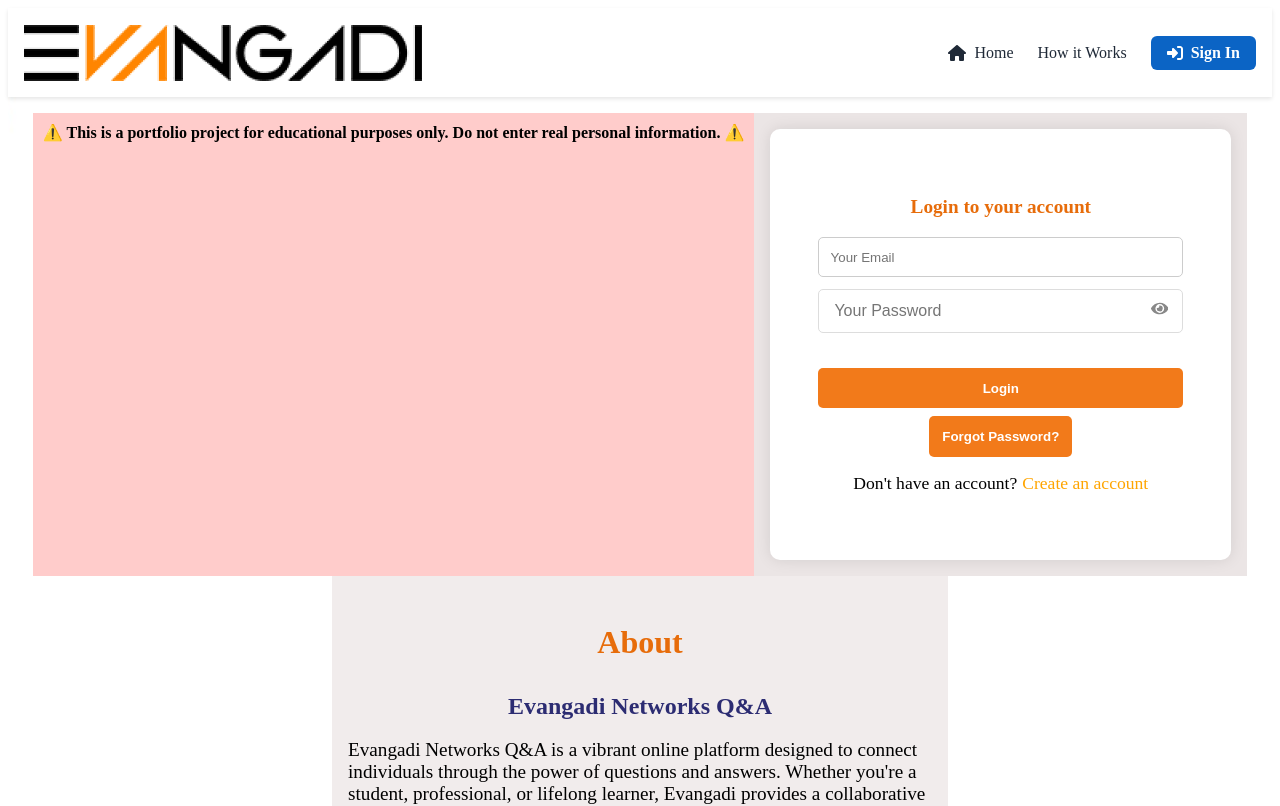
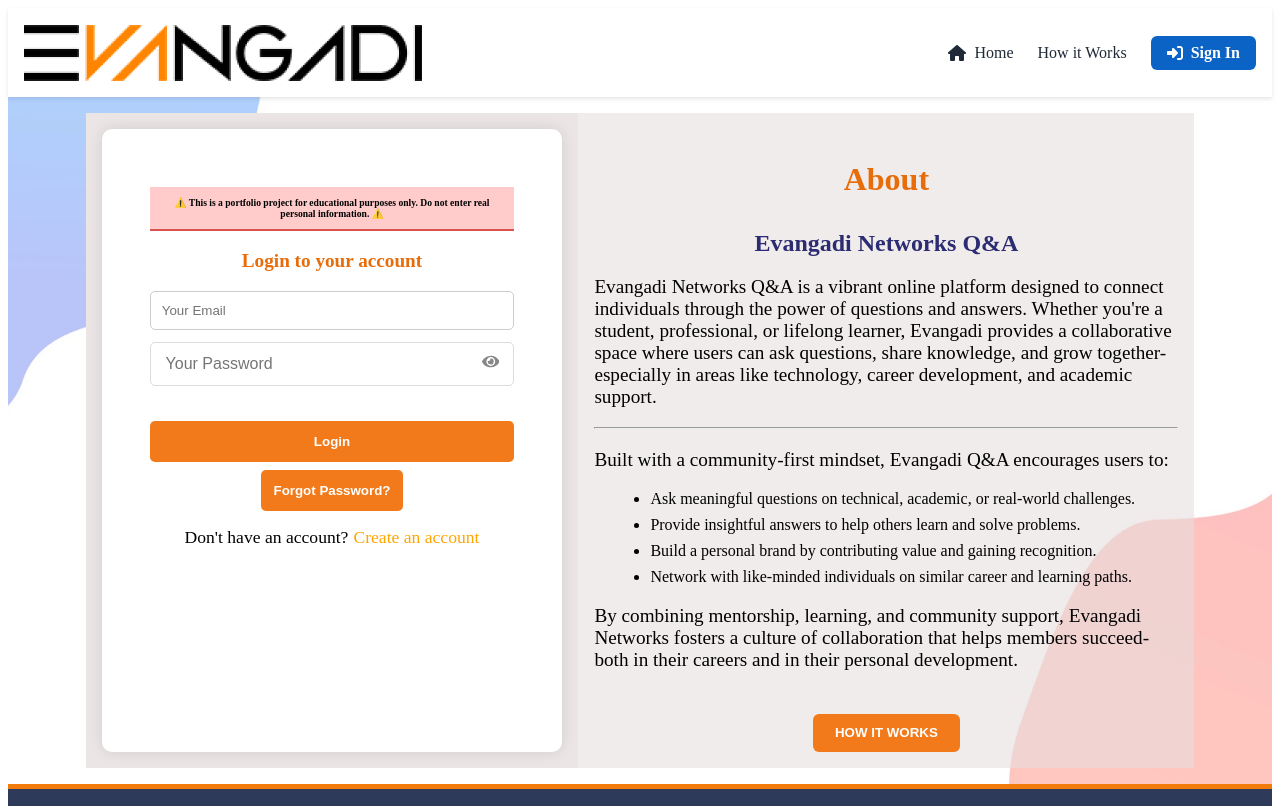
Before and after one commit to Biruk-25/Evangadi-Forum, a React (Vite) app: page /login in a window 1280 px wide. Shown: the top 806 px of the page. Built offline with nearby package versions, Linux system fonts and the light colour scheme.

Commit message:
Add disclaimer banner for portfolio site

```diff
--- a/src/pages/LoginPage/LoginPage.jsx
+++ b/src/pages/LoginPage/LoginPage.jsx
@@ -70,19 +70,7 @@
     <div className={styles.loginContainer}
     style={{ backgroundImage: `url(${bg})` }}
   >
-    {/* ALERT BANNER */}
 
-     <div
-      style={{
-        backgroundColor: '#ffcccb',
-        color: 'black',
-        padding: '10px',
-        textAlign: 'center',
-        fontWeight: 'bold',
-      }}
-    >
-      ⚠️ This is a portfolio project for educational purposes only. Do not enter real personal information. ⚠️
-    </div>
       {/* existing modal */}
 
       <MessageModal
@@ -96,6 +84,8 @@
         <div className={styles.formBox}>
           {!showForgotForm ? (
             <>
+             {/* ALERT BANNER */}
+            <p className={styles.disclaimerBanner}>⚠️ This is a portfolio project for educational purposes only. Do not enter real personal information. ⚠️</p>
               <h3>Login to your account</h3>
 
               {/* Login Form */}
--- a/src/pages/LoginPage/LoginPage.module.css
+++ b/src/pages/LoginPage/LoginPage.module.css
@@ -8,6 +8,18 @@
   background-size: cover;
   background-position: center;
   background-repeat: no-repeat;
+}
+
+/* LoginPage.module.css */
+
+.disclaimerBanner {
+  background-color: #ffcccb;
+  color: black;
+  padding: 10px;
+  text-align: center;
+  font-weight: bold;
+  border-bottom: 2px solid #d9534f;
+  font-size: 0.6rem;
 }
 
 /* LEFT SECTION */
```
